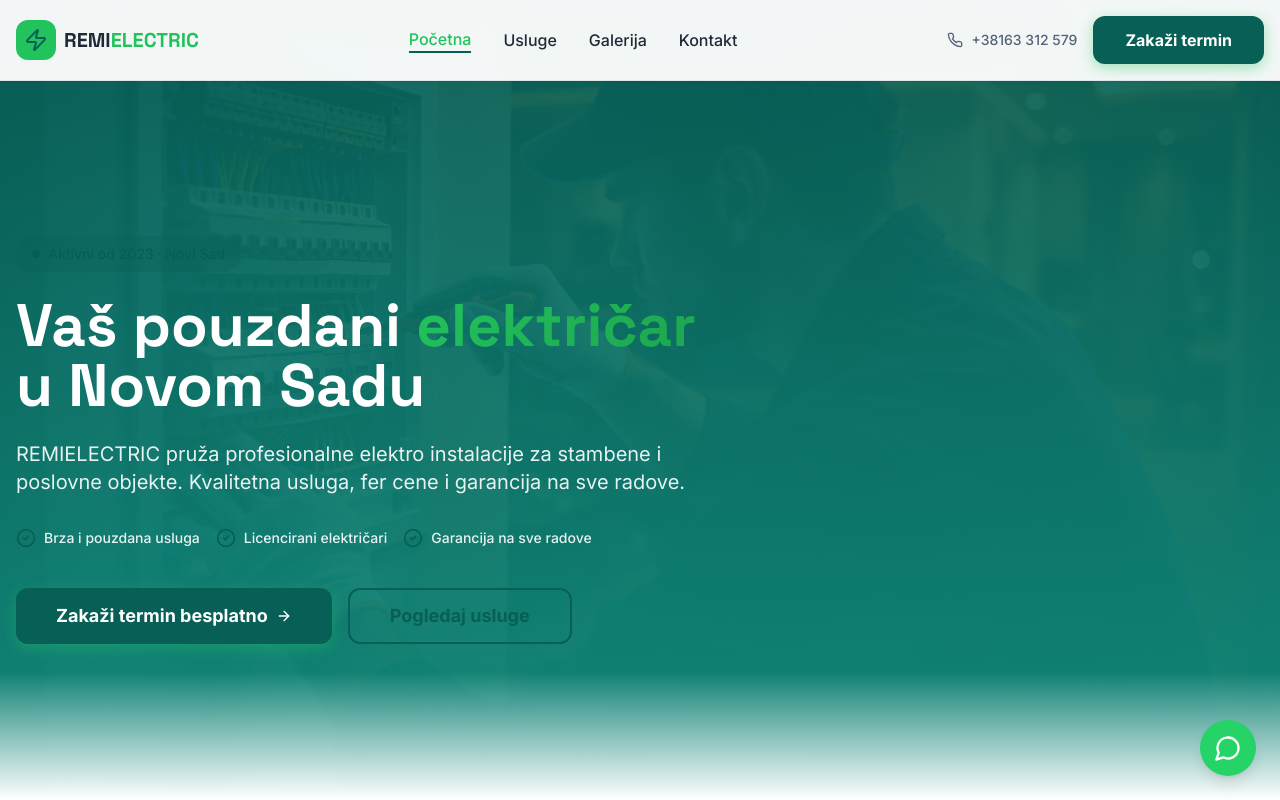
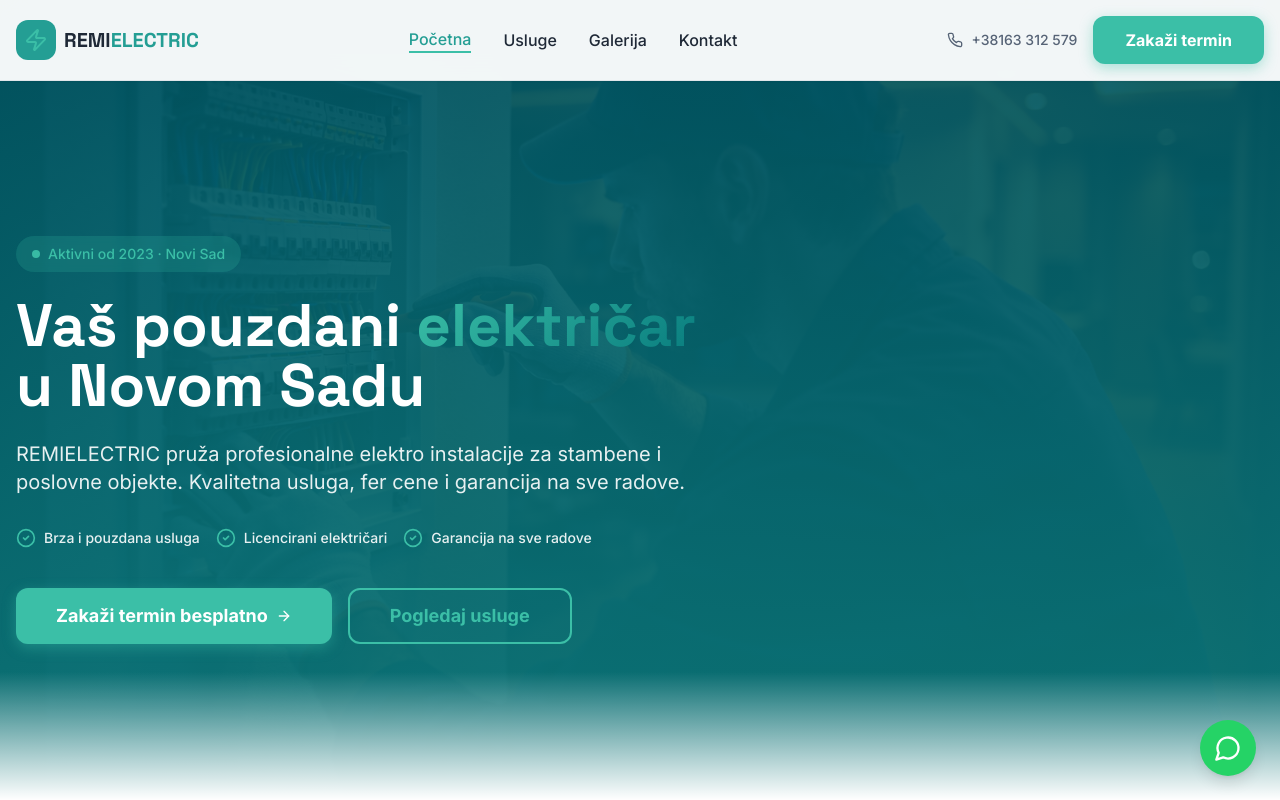
Before and after one commit to bcrnic/remielectric, a React (Vite) app: page / in a window 1280 px wide. Shown: the top 800 px of the page. Built offline with nearby package versions, Linux system fonts and the light colour scheme; the HTML template or start-up script is replaced by a standard one.

Commit message:
Update color palette

```diff
--- a/src/index.css
+++ b/src/index.css
@@ -17,11 +17,11 @@
     --popover-foreground: 222 47% 11%;
 
     /* Deep Electric Blue - Primary */
-    --primary: 142 70% 45%;
+    --primary: 175 63% 38%;
     --primary-foreground: 0 0% 100%;
 
     /* Electric Yellow - Accent */
-    --accent: 173 86% 20%;
+    --accent: 169 53% 49%;
     --accent-foreground: 0 0% 100%;
 
     --secondary: 210 20% 98%;
@@ -35,34 +35,34 @@
 
     --border: 210 16% 90%;
     --input: 210 16% 90%;
-    --ring: 142 70% 45%;
+    --ring: 175 63% 38%;
 
     --radius: 0.75rem;
 
     /* Custom tokens */
-    --electric-blue: 142 70% 45%;
-    --electric-blue-dark: 173 86% 20%;
-    --electric-blue-light: 145 52% 93%;
-    --electric-yellow: 142 70% 45%;
-    --electric-yellow-dark: 142 70% 38%;
+    --electric-blue: 175 63% 38%;
+    --electric-blue-dark: 188 100% 19%;
+    --electric-blue-light: 170 45% 92%;
+    --electric-yellow: 169 53% 49%;
+    --electric-yellow-dark: 181 89% 26%;
     --electric-gray: 210 20% 98%;
     --electric-dark: 215 28% 17%;
 
     /* Gradients */
-    --gradient-hero: linear-gradient(135deg, hsl(173 86% 20%) 0%, hsl(142 70% 45%) 100%);
-    --gradient-accent: linear-gradient(135deg, hsl(142 70% 45%) 0%, hsl(142 70% 38%) 100%);
+    --gradient-hero: linear-gradient(135deg, hsl(188 100% 19%) 0%, hsl(175 63% 38%) 100%);
+    --gradient-accent: linear-gradient(135deg, hsl(181 89% 26%) 0%, hsl(169 53% 49%) 100%);
     --gradient-overlay: linear-gradient(
       180deg,
-      rgba(7, 94, 84, 0.92) 0%,
-      rgba(18, 140, 126, 0.96) 100%
+      rgba(0, 84, 97, 0.92) 0%,
+      rgba(12, 119, 121, 0.96) 100%
     );
 
     /* Shadows */
-    --shadow-sm: 0 1px 2px 0 hsl(142 70% 45% / 0.05);
-    --shadow-md: 0 4px 6px -1px hsl(142 70% 45% / 0.1), 0 2px 4px -2px hsl(142 70% 45% / 0.1);
-    --shadow-lg: 0 10px 15px -3px hsl(142 70% 45% / 0.1), 0 4px 6px -4px hsl(142 70% 45% / 0.1);
-    --shadow-xl: 0 20px 25px -5px hsl(142 70% 45% / 0.1), 0 8px 10px -6px hsl(142 70% 45% / 0.1);
-    --shadow-yellow: 0 4px 14px 0 hsl(142 70% 45% / 0.35);
+    --shadow-sm: 0 1px 2px 0 hsl(175 63% 38% / 0.05);
+    --shadow-md: 0 4px 6px -1px hsl(175 63% 38% / 0.12), 0 2px 4px -2px hsl(175 63% 38% / 0.12);
+    --shadow-lg: 0 10px 15px -3px hsl(175 63% 38% / 0.14), 0 4px 6px -4px hsl(175 63% 38% / 0.14);
+    --shadow-xl: 0 20px 25px -5px hsl(175 63% 38% / 0.16), 0 8px 10px -6px hsl(175 63% 38% / 0.16);
+    --shadow-yellow: 0 4px 14px 0 hsl(169 53% 49% / 0.35);
 
     --sidebar-background: 0 0% 98%;
     --sidebar-foreground: 240 5.3% 26.1%;
@@ -84,10 +84,10 @@
     --popover: 222 47% 11%;
     --popover-foreground: 210 40% 98%;
 
-    --primary: 142 70% 45%;
+    --primary: 169 53% 49%;
     --primary-foreground: 0 0% 100%;
 
-    --accent: 173 86% 20%;
+    --accent: 181 89% 26%;
     --accent-foreground: 0 0% 100%;
 
     --secondary: 217 33% 17%;
@@ -101,13 +101,13 @@
 
     --border: 217 33% 17%;
     --input: 217 33% 17%;
-    --ring: 142 70% 45%;
+    --ring: 169 53% 49%;
 
-    --electric-blue: 142 70% 45%;
-    --electric-blue-dark: 173 86% 20%;
-    --electric-blue-light: 173 40% 16%;
-    --electric-yellow: 142 70% 45%;
-    --electric-yellow-dark: 142 70% 38%;
+    --electric-blue: 175 63% 38%;
+    --electric-blue-dark: 188 100% 19%;
+    --electric-blue-light: 181 40% 16%;
+    --electric-yellow: 169 53% 49%;
+    --electric-yellow-dark: 181 89% 26%;
     --electric-gray: 173 30% 16%;
     --electric-dark: 210 40% 98%;
 
```
